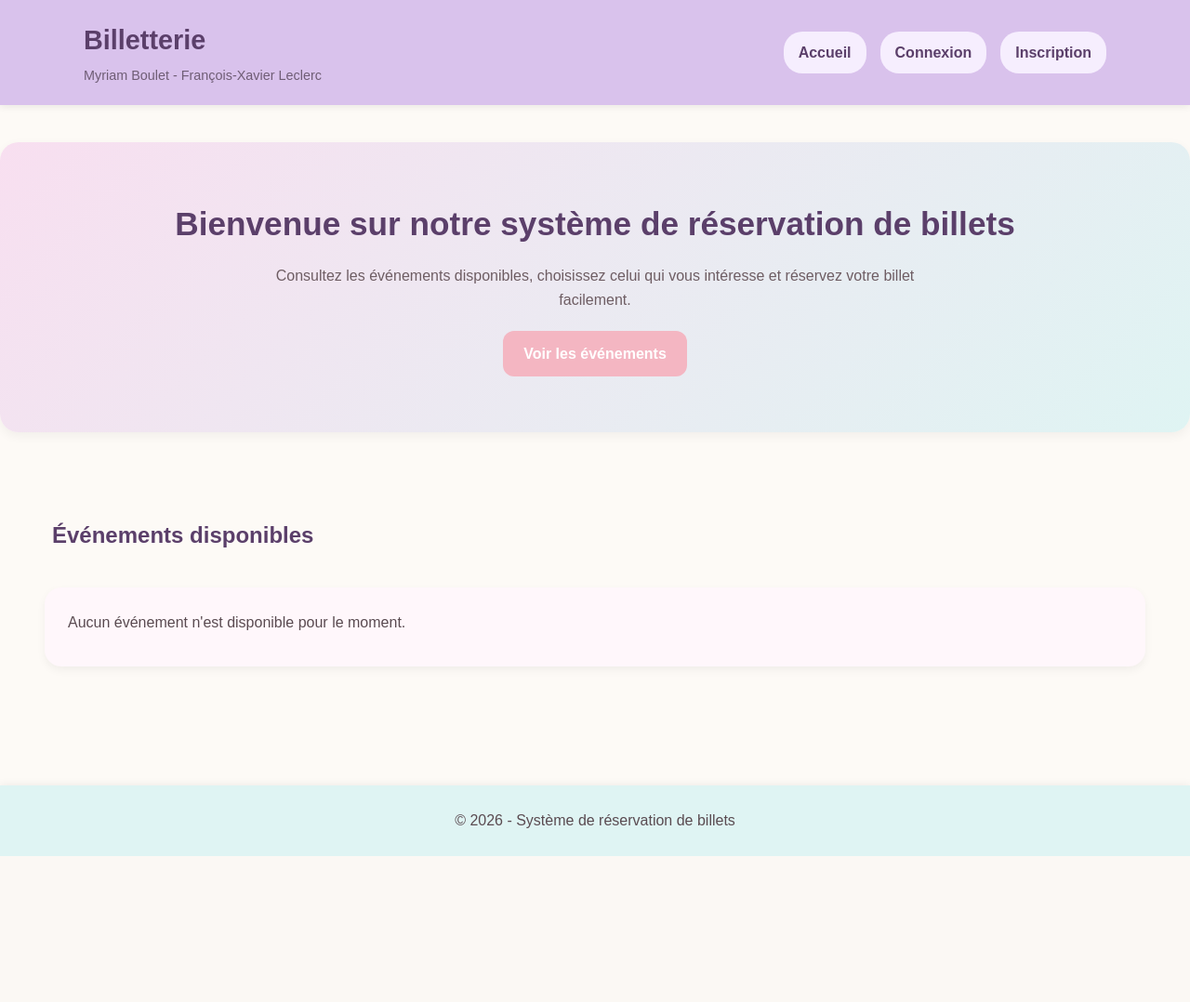
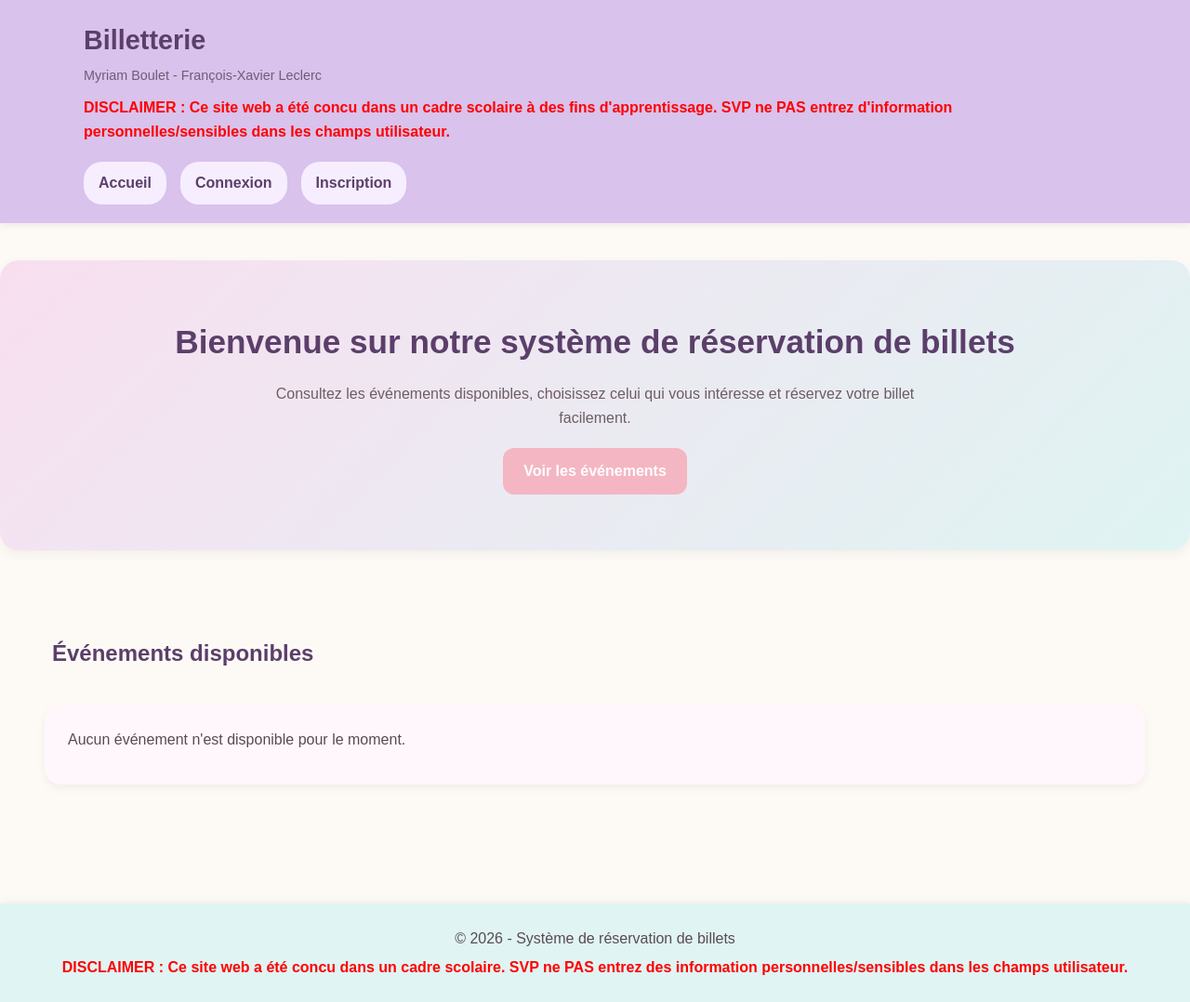
Before and after one commit to Jimpie1043/ticket-booking, a Flask app: page / in a window 1280 px wide. Shown: the whole page at 93% size. Before the commit the page ends 921 px from the top, so only its background shows below. Run offline with Flask 3, Linux system fonts and the light colour scheme; parts of the project's set-up code (start-up, migrations or seed data) failed here and were passed over.

Commit message:
Ajout: Privacy disclaimer

```diff
--- a/app/static/css/style.css
+++ b/app/static/css/style.css
@@ -13,6 +13,10 @@ body {
     background-color: #fdfaf6;
     color: #5a4b51;
     line-height: 1.6;
+}
+
+bold {
+    font-weight: 600;
 }
 
 
--- a/app/templates/base.html
+++ b/app/templates/base.html
@@ -15,6 +15,10 @@
             <div>
                 <a href="{{ url_for('event.index') }}" class="logo">Billetterie</a>
                 <p class="team-names">Myriam Boulet - François-Xavier Leclerc</p>
+                <p style="color:red; margin-top: 10px;"><bold>
+                    DISCLAIMER : Ce site web a été concu dans un cadre scolaire à des fins d'apprentissage.
+                    SVP ne PAS entrez d'information personnelles/sensibles dans les champs utilisateur.
+                </bold></p>
             </div>
 
             <nav class="nav-menu">
@@ -53,6 +57,10 @@
 
     <footer class="site-footer">
         <p>&copy; 2026 - Système de réservation de billets</p>
+        <p style="color:red"><bold>
+            DISCLAIMER : Ce site web a été concu dans un cadre scolaire.
+            SVP ne PAS entrez des information personnelles/sensibles dans les champs utilisateur.
+        </bold></p>
     </footer>
 
 </body>
```
